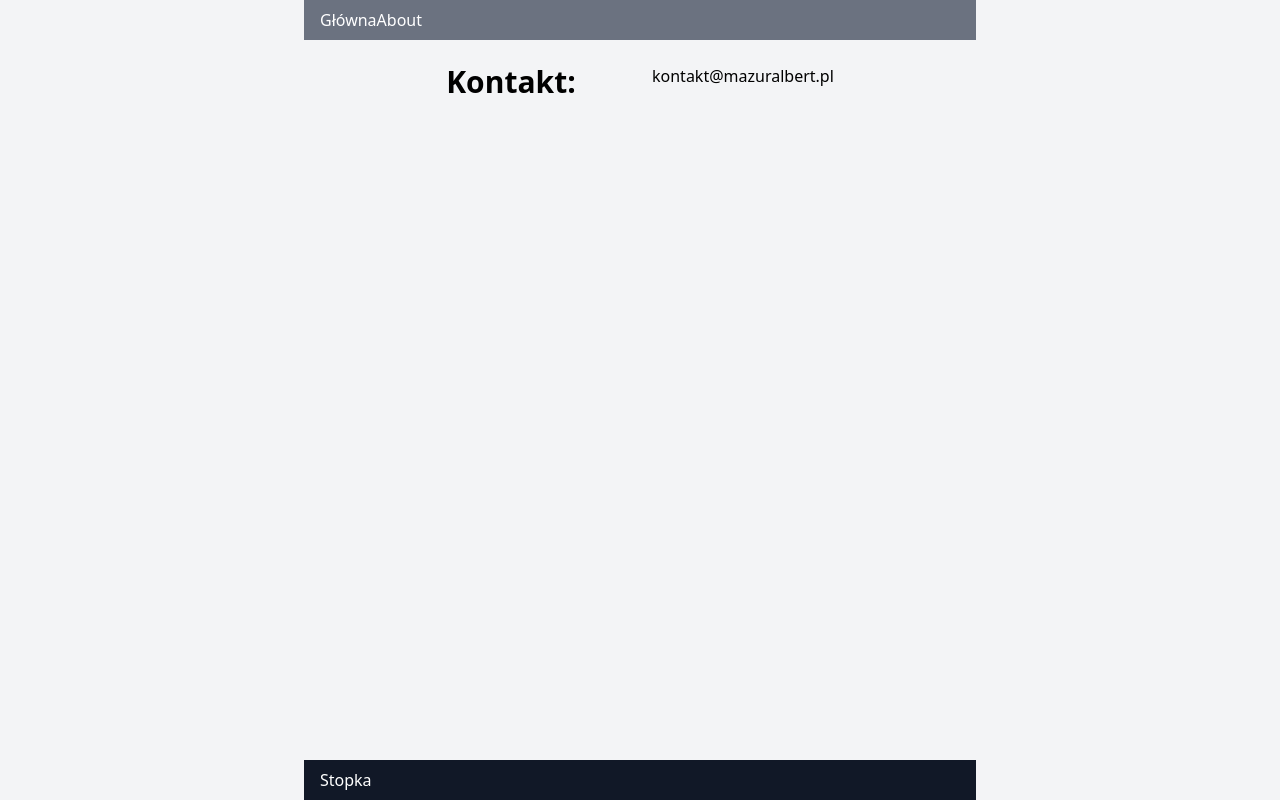
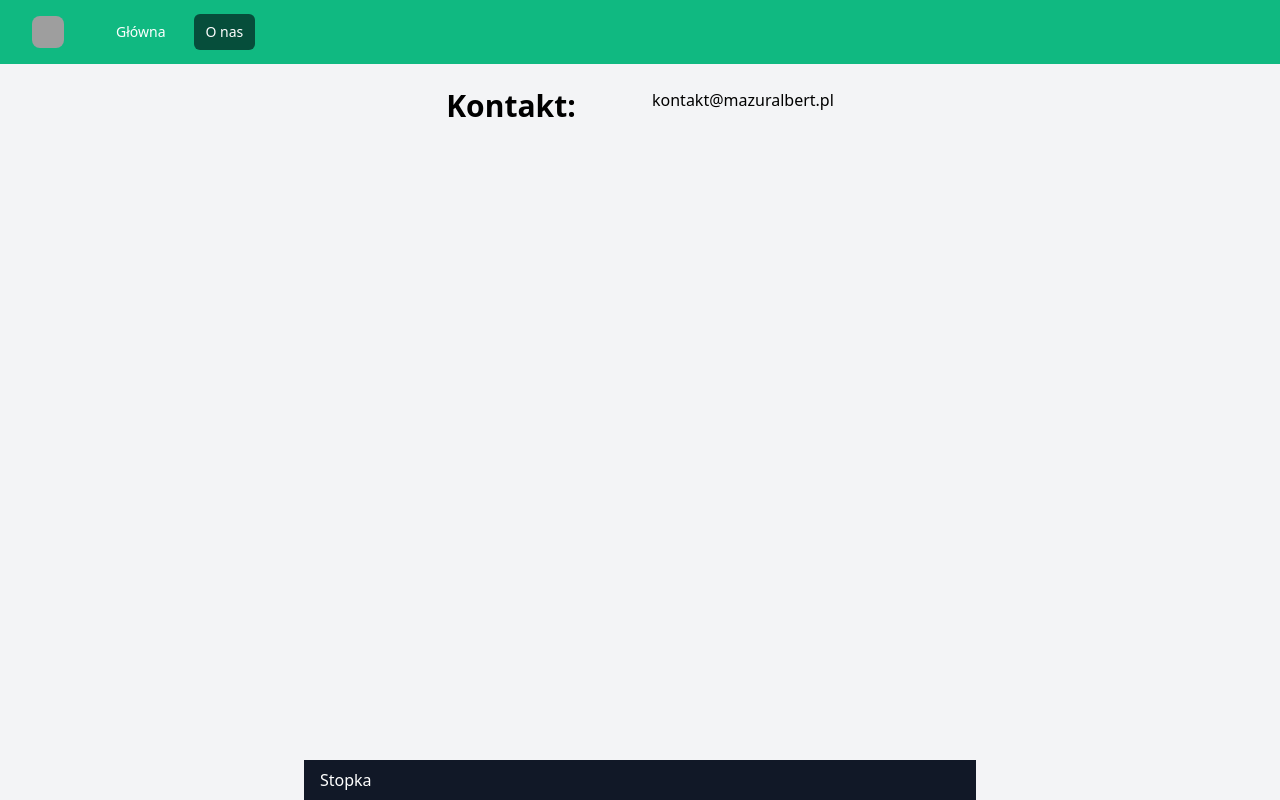
Before and after one commit to Aaqu/first-project-next, a Next.js app: page /about in a window 1280 px wide. Built offline with nearby package versions, Linux system fonts and the light colour scheme; grey boxes are pictures that could not be loaded.

Commit message:
update header, added modules

```diff
--- a/components/Header.tsx
+++ b/components/Header.tsx
@@ -1,19 +1,102 @@
 import Link from "next/link";
-import { useRouter } from "next/router";
+import {useRouter} from "next/router";
+
+import {Disclosure} from '@headlessui/react'
+import {Bars3Icon, XMarkIcon} from '@heroicons/react/24/solid'
+
+const navigation = [
+  {name: 'Główna', href: '/'},
+  {name: 'O nas', href: '/about'},
+]
+
+function classNames(...classes: string[]) {
+  return classes.filter(Boolean).join(' ')
+}
 
 export const Header = () => {
   const router = useRouter();
 
   return (
-    <header className="max-w-2xl mx-auto w-full">
-      <nav className="bg-gray-500 text-white px-4 py-2">
-        <Link href="/" className={router.pathname === "/" ? "selected" : ""} replace>
-          <a>Główna</a>
-        </Link>
-        <Link href="/about" className={router.pathname === "/about" ? "selected" : ""} replace>
-          <a>About</a>
-        </Link>
-      </nav>
-    </header>
-  );
+    <Disclosure as="nav" className="bg-emerald-500">
+      {({open}) => (
+        <>
+          <div className="mx-auto max-w-7xl px-4 sm:px-6 lg:px-8">
+            <div className="flex h-16 items-center justify-between">
+              <div className="flex items-center">
+                <div className="flex-shrink-0">
+                  <Link
+                    href="/"
+                  >
+                    <img
+                      className="h-8 w-8 rounded-lg"
+                      src="https://github.com/aaqu.png"
+                      alt="logo Aaqu"
+                    />
+                  </Link>
+                </div>
+                <div className="hidden md:block">
+                  <div className="ml-10 flex items-baseline space-x-4">
+                    {navigation.map((item) => (
+                      <Link
+                        key={item.name}
+                        href={item.href}
+                        replace
+                      >
+                        <a
+                          className={classNames(
+                            router.pathname === item.href
+                              ? 'bg-emerald-900 text-white'
+                              : 'text-white hover:bg-emerald-700',
+                            'px-3 py-2 rounded-md text-sm font-medium'
+                          )}
+                          aria-current={router.pathname === item.href ? 'page' : undefined}
+                        >
+                          {item.name}
+                        </a>
+                      </Link>
+                    ))}
+                  </div>
+                </div>
+              </div>
+
+              <div className="-mr-2 flex md:hidden">
+                {/* Mobile menu button */}
+                <Disclosure.Button
+                  className="inline-flex items-center justify-center rounded-md bg-emerald-800 p-2 text-gray-400 hover:bg-emerald-700 hover:text-white focus:outline-none focus:ring-2 focus:ring-white focus:ring-offset-2 focus:ring-offset-emerald-800">
+                  <span className="sr-only">Open main menu</span>
+                  {open ? (
+                    <XMarkIcon className="block h-6 w-6" aria-hidden="true"/>
+                  ) : (
+                    <Bars3Icon className="block h-6 w-6" aria-hidden="true"/>
+                  )}
+                </Disclosure.Button>
+              </div>
+            </div>
+          </div>
+
+          <Disclosure.Panel className="md:hidden">
+            <div className="space-y-1 px-2 pt-2 pb-3 sm:px-3">
+              {navigation.map((item) => (
+                <Link
+                  key={item.name}
+                  href={item.href}
+                  replace
+                >
+                  <a
+                    className={classNames(
+                      router.pathname === item.href ? 'bg-emerald-900 text-white' : 'text-gray-300 hover:bg-emerald-700 hover:text-white',
+                      'block px-3 py-2 rounded-md text-base font-medium'
+                    )}
+                    aria-current={router.pathname === item.href ? 'page' : undefined}
+                  >
+                    {item.name}
+                  </a>
+                </Link>
+              ))}
+            </div>
+          </Disclosure.Panel>
+        </>
+      )}
+    </Disclosure>
+  )
 };
--- a/components/Main.tsx
+++ b/components/Main.tsx
@@ -7,6 +7,7 @@
 export const Main = ({children}: MainProps) => {
   return (
     <main className="flex-grow max-w-2xl mx-auto grid p-6 gap-6 sm:grid-cols-2">
+    {/*<main className="mx-auto max-w-7xl py-6 sm:px-6 lg:px-8">*/}
       {children}
     </main>
   );
--- a/package.json
+++ b/package.json
@@ -9,6 +9,8 @@
     "lint": "next lint"
   },
   "dependencies": {
+    "@headlessui/react": "^1.7.3",
+    "@heroicons/react": "^2.0.12",
     "next": "12.3.1",
     "react": "18.2.0",
     "react-dom": "18.2.0"
```
Also changed, not shown: 1 other file (tests, documents, lock files or other folders).
